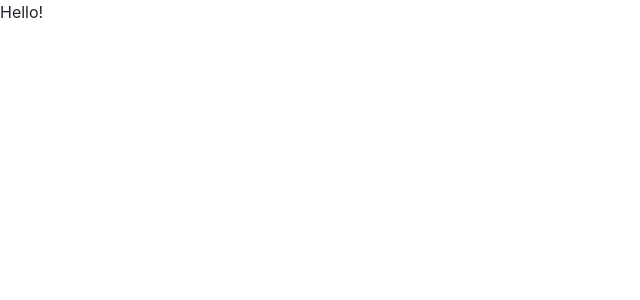
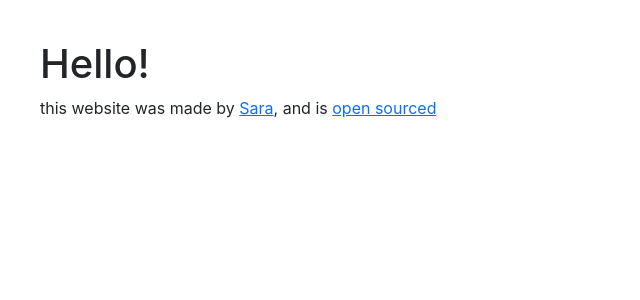
Before and after one commit to saranascimento9/dictionary-react-app, a React (Create React App) app: page / in a window 1280 px wide. Shown: the top 300 px of the page, without its empty margins (0-640 px from the left). Built offline with nearby package versions, Linux system fonts and the light colour scheme.

Commit message:
added the repository link

```diff
--- a/src/App.css
+++ b/src/App.css
@@ -0,0 +1,3 @@
+.App {
+  margin: 40px;
+}
--- a/src/App.js
+++ b/src/App.js
@@ -3,7 +3,27 @@ import "./App.css";
 export default function App() {
   return (
     <div className="App">
-      <header className="App-header">Hello!</header>
+      <header className="App-header">
+        <h1>Hello!</h1>
+      </header>
+      <footer>
+        this website was made by{" "}
+        <a
+          href="https://www.linkedin.com/in/sara-nascimento-71a29b156/"
+          target="_blank"
+          rel="noreferrer"
+        >
+          Sara
+        </a>
+        , and is{" "}
+        <a
+          href="https://github.com/saranascimento9/dictionary-react-app"
+          target="_blank"
+          rel="noreferrer"
+        >
+          open sourced
+        </a>
+      </footer>
     </div>
   );
 }
```
